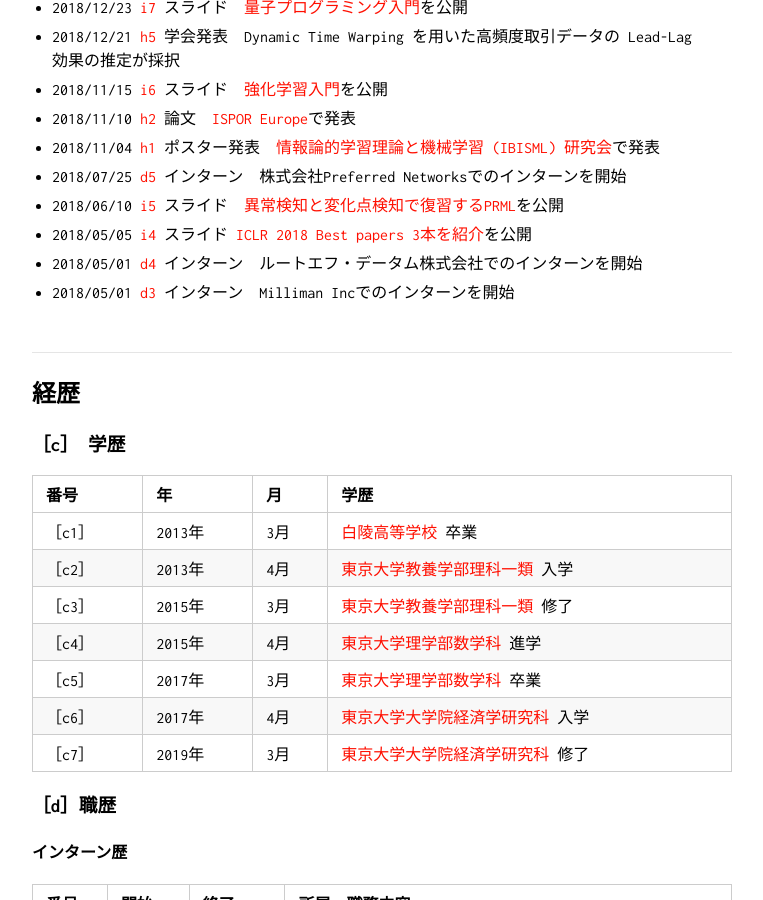
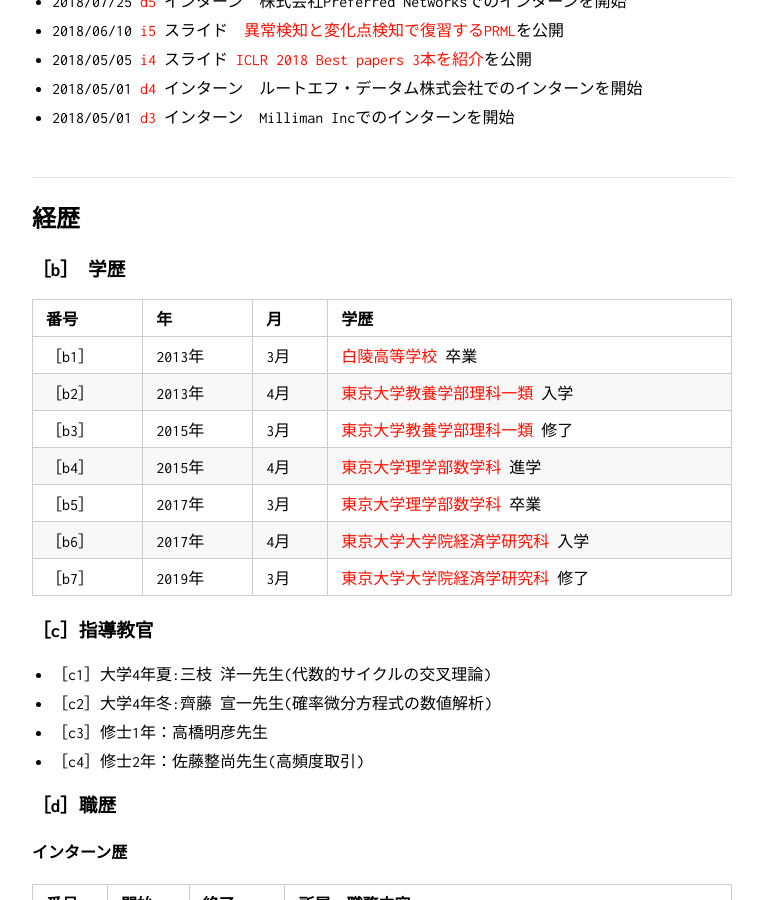
Before and after one commit to KatsuyaITO/KatsuyaITO.github.io, a Jekyll site: the page built from index_jp.md, in a window 1280 px wide and 900 px high, scrolled down 1059 px. Shown: the whole window, without its empty margins (258-1021 px from the left). Built offline with Jekyll 4.4.1, drawn with Linux system fonts in a browser that asks for light colours; our own code applies the rules of GitHub Pages for plain Markdown files; some of the changed text lies outside the part shown.

Commit message:
Update index_jp.md

```diff
--- a/index_jp.md
+++ b/index_jp.md
@@ -16,13 +16,6 @@ layout: top
 - ［a4］<a name="A4"></a>法律（民法・会社法・金商法・行政法）
 <br>
 
-### ［b］指導教官
-
-- ［b1］<a name="B1"></a>大学4年夏:三枝 洋一先生(代数的サイクルの交叉理論)<br>
-- ［b2］<a name="B2"></a>大学4年冬:齊藤 宣一先生(確率微分方程式の数値解析)<br>
-- ［b3］<a name="B3"></a>修士1年：高橋明彦先生 <br>
-- ［b4］<a name="B4"></a>修士2年：佐藤整尚先生(高頻度取引)
-<br>
 
 ### 更新履歴
 - 2020/X/X [j4](#J4) 直近読んだ論文は [Scrapbox](https://scrapbox.io/k1ito/) に集めています
@@ -56,18 +49,26 @@ layout: top
 
 ## 経歴 <a name="history"></a>
 
-### ［c］<a name="c"></a> 学歴
+### ［b］<a name="c"></a> 学歴
 
 番号|年|月|学歴
 --|--|--|----
-［c1］<a name="C1"></a>|2013年|3月|[白陵高等学校](http://www.hakuryo.ed.jp/) 卒業
-［c2］<a name="C2"></a>|2013年|4月|[東京大学教養学部理科一類](http://www.c.u-tokyo.ac.jp/) 入学
-［c3］<a name="C3"></a>|2015年|3月|[東京大学教養学部理科一類](http://www.c.u-tokyo.ac.jp/) 修了
-［c4］<a name="C4"></a>|2015年|4月|[東京大学理学部数学科](http://www.ms.u-tokyo.ac.jp/index-j.html) 進学
-［c5］<a name="C5"></a>|2017年|3月|[東京大学理学部数学科](http://www.ms.u-tokyo.ac.jp/index-j.html) 卒業
-［c6］<a name="C6"></a>|2017年|4月|[東京大学大学院経済学研究科](http://www.e.u-tokyo.ac.jp/) 入学
-［c7］<a name="C7"></a>|2019年|3月|[東京大学大学院経済学研究科](http://www.e.u-tokyo.ac.jp/) 修了
+［b1］<a name="B1"></a>|2013年|3月|[白陵高等学校](http://www.hakuryo.ed.jp/) 卒業
+［b2］<a name="B2"></a>|2013年|4月|[東京大学教養学部理科一類](http://www.c.u-tokyo.ac.jp/) 入学
+［b3］<a name="B3"></a>|2015年|3月|[東京大学教養学部理科一類](http://www.c.u-tokyo.ac.jp/) 修了
+［b4］<a name="B4"></a>|2015年|4月|[東京大学理学部数学科](http://www.ms.u-tokyo.ac.jp/index-j.html) 進学
+［b5］<a name="B5"></a>|2017年|3月|[東京大学理学部数学科](http://www.ms.u-tokyo.ac.jp/index-j.html) 卒業
+［b6］<a name="B6"></a>|2017年|4月|[東京大学大学院経済学研究科](http://www.e.u-tokyo.ac.jp/) 入学
+［b7］<a name="B7"></a>|2019年|3月|[東京大学大学院経済学研究科](http://www.e.u-tokyo.ac.jp/) 修了
 
+
+### ［c］指導教官
+
+- ［c1］<a name="C1"></a>大学4年夏:三枝 洋一先生(代数的サイクルの交叉理論)<br>
+- ［c2］<a name="C2"></a>大学4年冬:齊藤 宣一先生(確率微分方程式の数値解析)<br>
+- ［c3］<a name="C3"></a>修士1年：高橋明彦先生 <br>
+- ［c4］<a name="C4"></a>修士2年：佐藤整尚先生(高頻度取引)
+<br>
 
 ### ［d］<a name="d"></a>職歴
 
```
